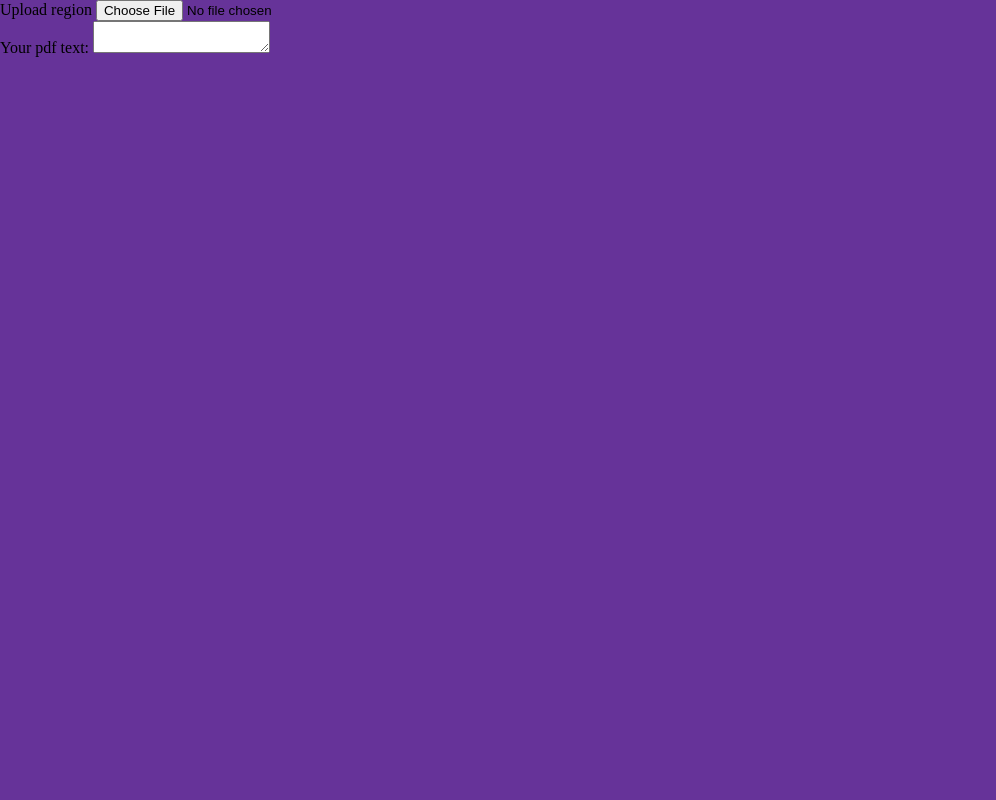
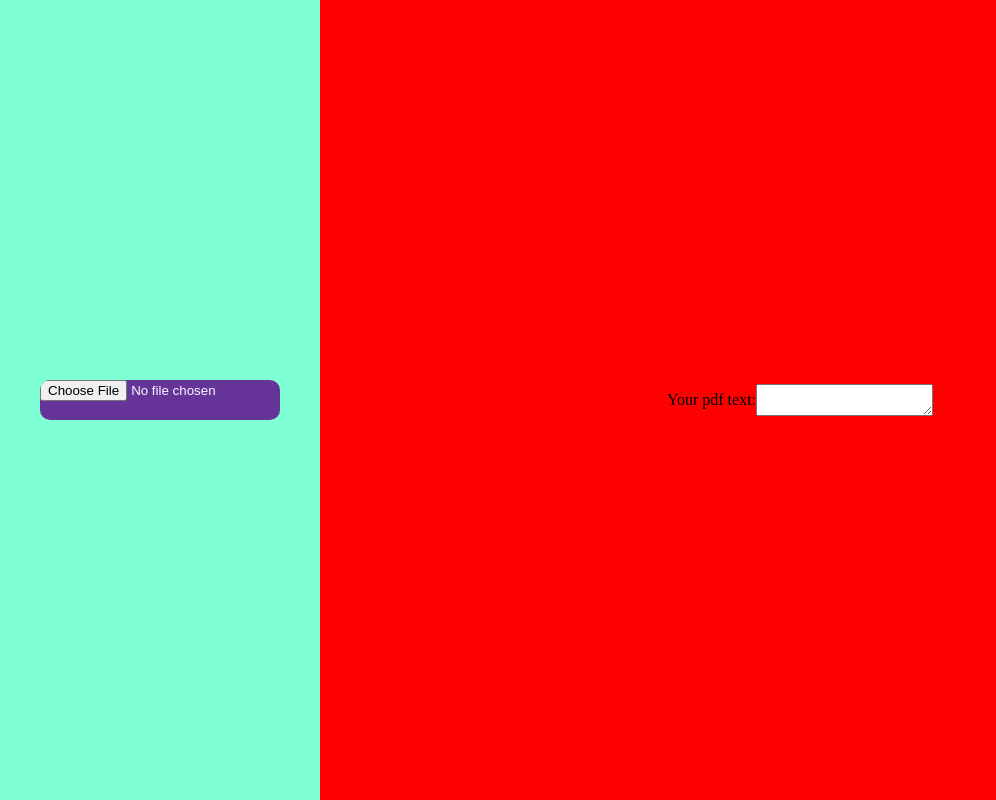
Before and after one commit to proyev/pdf-parser, a plain HTML site: page public/index.html in a window 1280 px wide. Shown: the whole page, without its empty margins (0-996 px from the left). Drawn offline with Linux system fonts and the light colour scheme.

Commit message:
chore: adjust layout

```diff
--- a/public/css/style.css
+++ b/public/css/style.css
@@ -5,5 +5,38 @@
 }
 
 html {
+}
+
+body {
+    min-height: 500px;
+    height: 100vh;
+    min-width: 500px;
+    width: 100vw;
+}
+
+.import-pdf-container {
+    align-items: center;
+    background-color: aquamarine;
+    display: flex;
+    float: left;
+    justify-content: center;
+    height: 100%;
+    width: 25%;
+}
+
+#import-pdf-button {
     background-color: rebeccapurple;
+    border-radius: 10px;
+    color: ghostwhite;
+    height: 40px;
+    width: 75%;
 }
+
+.text-display-container {
+    align-items: center;
+    background-color: red;
+    display: flex;
+    justify-content: center;
+    height: 100%;
+    width: 75%;
+}
--- a/public/index.html
+++ b/public/index.html
@@ -7,15 +7,16 @@
     <title>ContractHero PDF Parser</title>
 </head>
 <body>
-    <aside>
-        Upload region
+    <aside class="import-pdf-container">
         <input
                 accept=".pdf"
+                id="import-pdf-button"
                 name="uploadPDF"
+                placeholder="Import pdf"
                 type="file"
         >
     </aside>
-    <section>
+    <section class="text-display-container">
       <label for="text-display">Your pdf text:</label>
       <textarea
               id="text-display"
```
